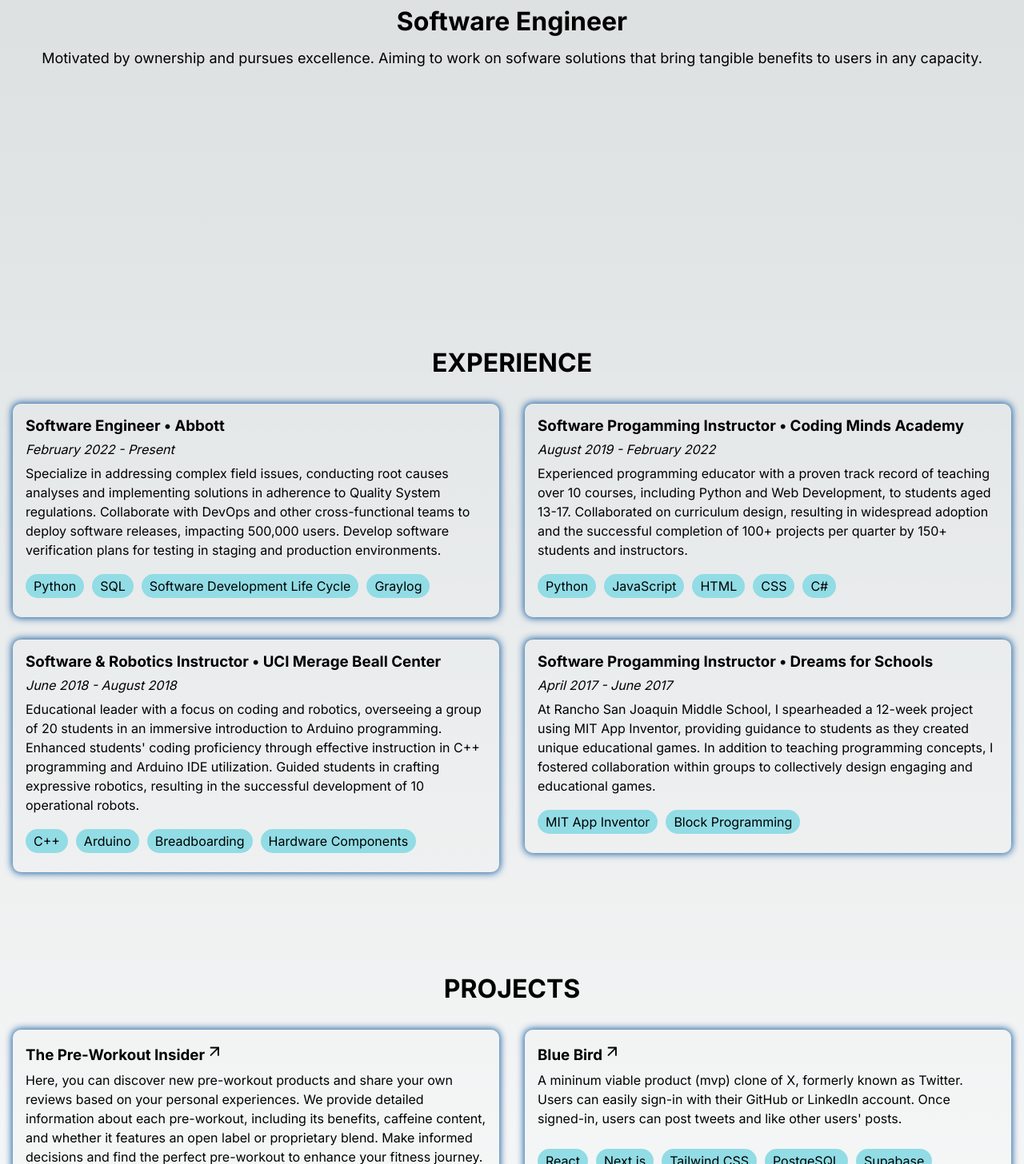
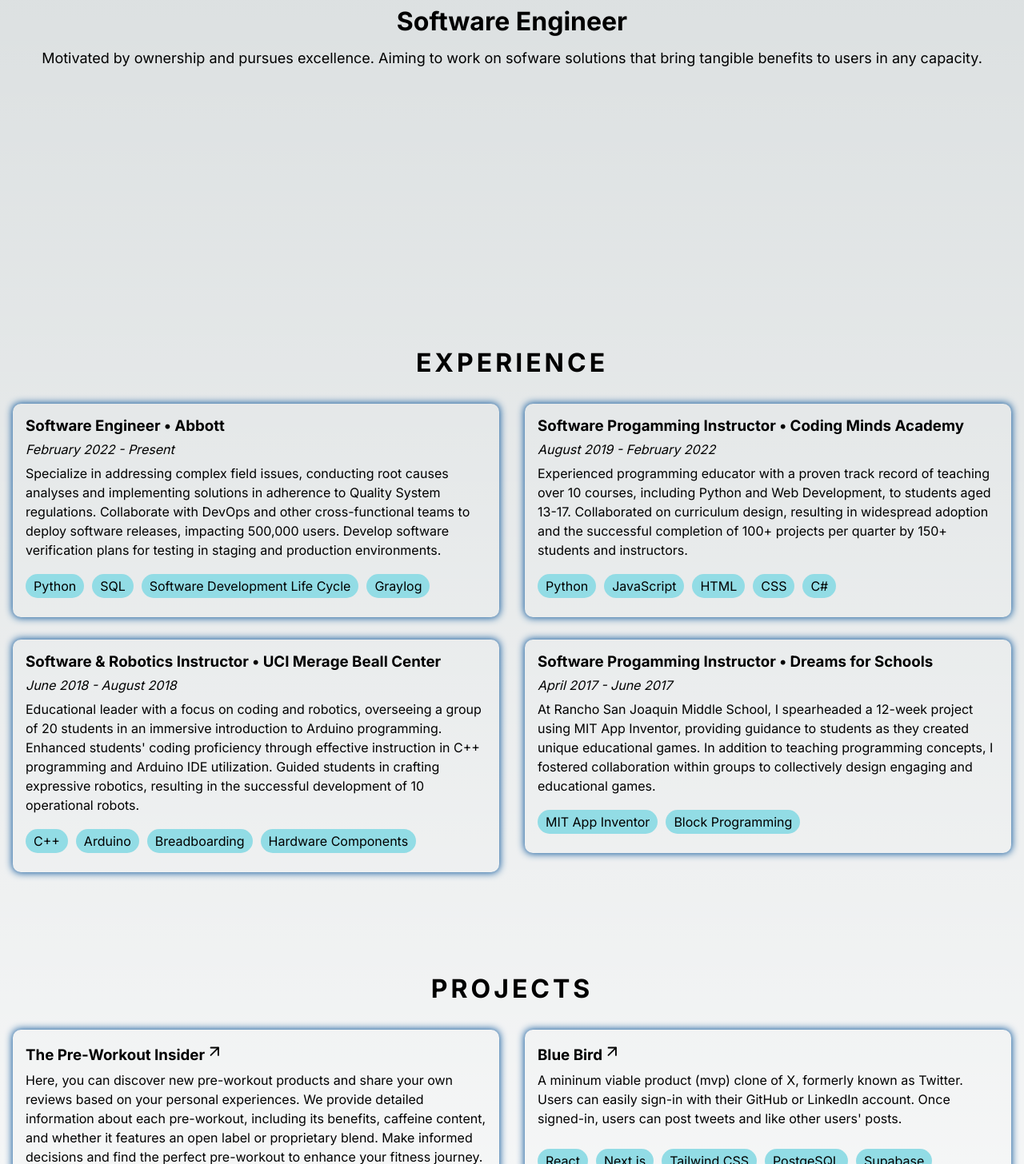
Before and after one commit to emmanuelreyes28/my-website, a Next.js app: page / in a window 1280 px wide. Shown: the part 398-1854 px from the top of the page at 80% size. Built offline with nearby package versions, Linux system fonts and the light colour scheme.

Commit message:
add letter spacing to header

```diff
--- a/app/styles/experience.module.css
+++ b/app/styles/experience.module.css
@@ -10,6 +10,7 @@
 .header{
     padding-top: 1em;
     text-align: center;
+    letter-spacing: 0.25rem;
 }
 
 .experienceOne,
--- a/app/styles/projects.module.css
+++ b/app/styles/projects.module.css
@@ -3,7 +3,6 @@
     height: 100vh;
     margin-top: 2em;
     row-gap: 1.75rem;
-    /* gap: 2.5rem 2rem; */
     grid-template-columns: repeat(auto-fit, minmax(500px, 1fr));
     align-content: start;
 }
@@ -11,6 +10,7 @@
 .header{
     padding-top: 1em;
     text-align: center;
+    letter-spacing: 0.25rem;
 }
 
 .project{
```
